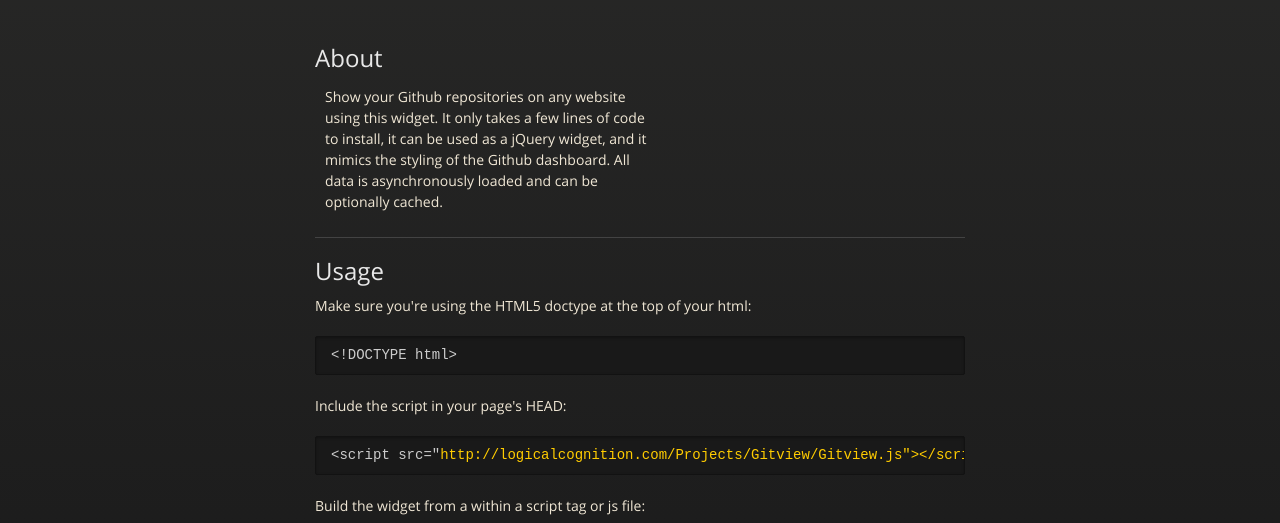
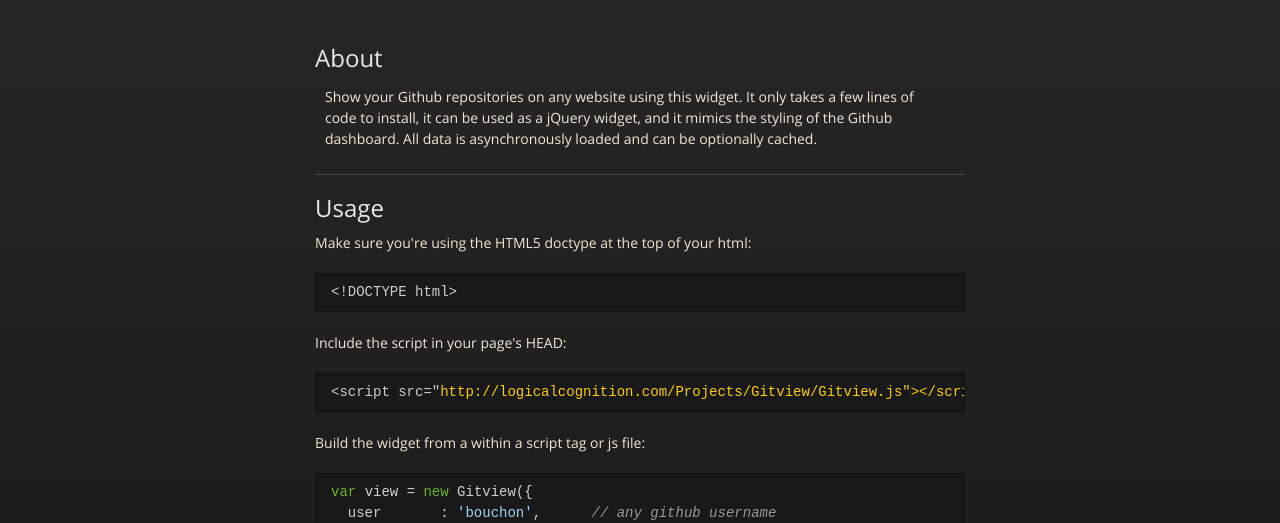
Before and after one commit to bendmorris/Gitview, a plain HTML site: page index.html in a window 1280 px wide. Shown: the part 226-749 px from the top of the page. Drawn offline with nearby package versions, Linux system fonts and the light colour scheme; a script that the page names is missing.

```diff
--- a/index.html
+++ b/index.html
@@ -43,10 +43,10 @@
         <h2>About</h2>
         <table>
             <tr>
-                <td style="width:325px;">
+                <td style="vertical-align:top;">
                     <p>Show your Github repositories on any website using this widget. It only takes a few lines of code to install, it can be used as a jQuery widget, and it mimics the styling of the Github dashboard. All data is asynchronously loaded and can be optionally cached.</p>
                 </td>
-                <td id="demo">
+                <td id="demo" style="vertical-align:top;">
 
                 </td>
             </tr>
```
